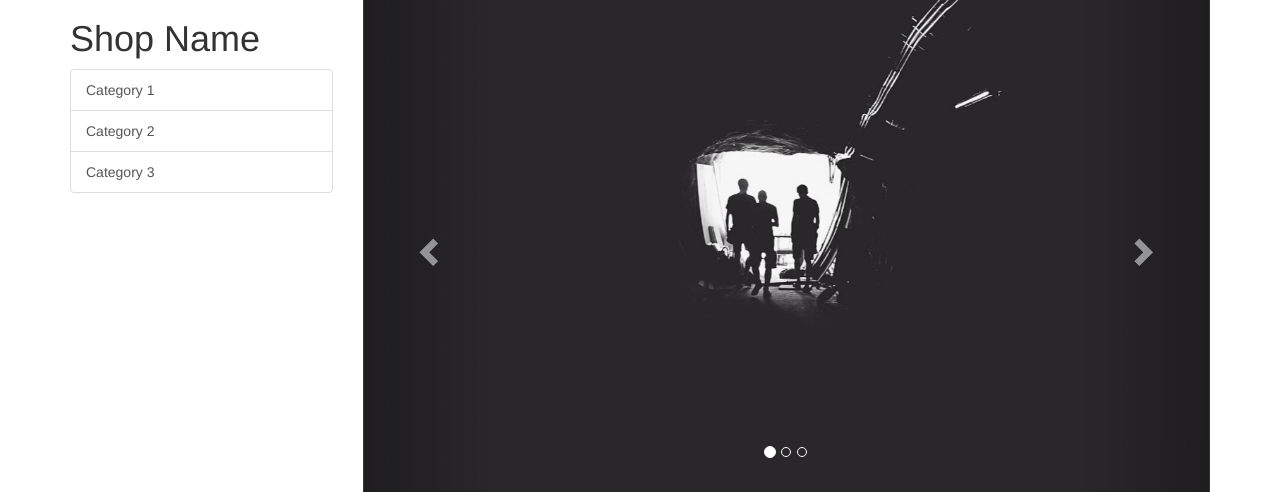
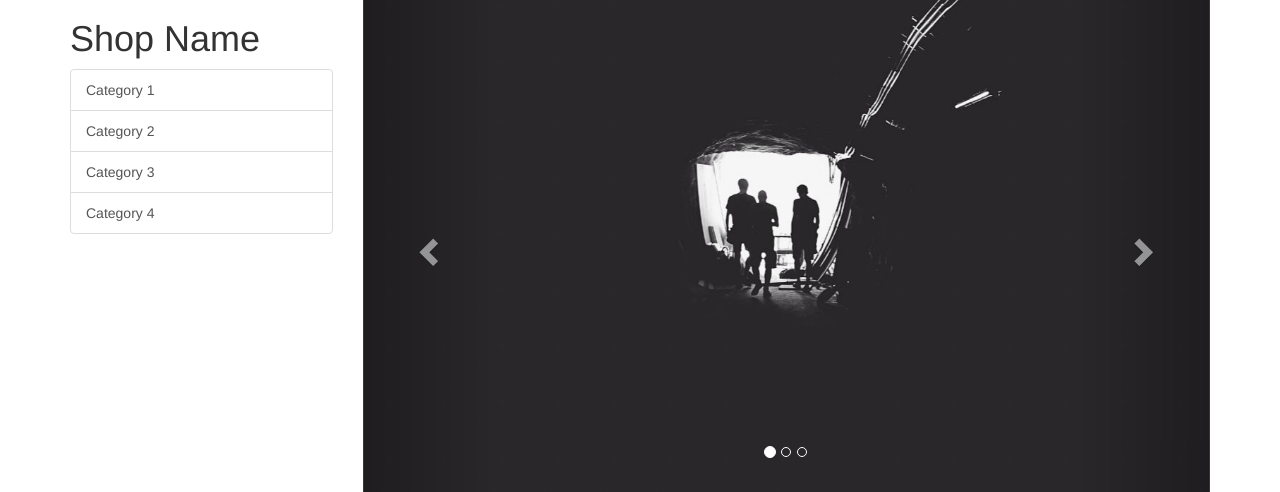
Before and after one commit to luizatavares/GiveBook, a Laravel app: page / in a window 1280 px wide. Shown: the part 72-564 px from the top of the page. Run offline with Laravel 8, Linux system fonts and the light colour scheme; settings files or empty folders that the repository lacks are supplied; some libraries are stand-ins or nearby versions.

Commit message:
Adicionada nova categoria

```diff
--- a/resources/views/welcome.blade.php
+++ b/resources/views/welcome.blade.php
@@ -10,6 +10,7 @@
             <a href="#" class="list-group-item">Category 1</a>
             <a href="#" class="list-group-item">Category 2</a>
             <a href="#" class="list-group-item">Category 3</a>
+            <a href="#" class="list-group-item">Category 4</a>
           </div>
         </div>
         <!-- /.col-lg-3 -->
```
